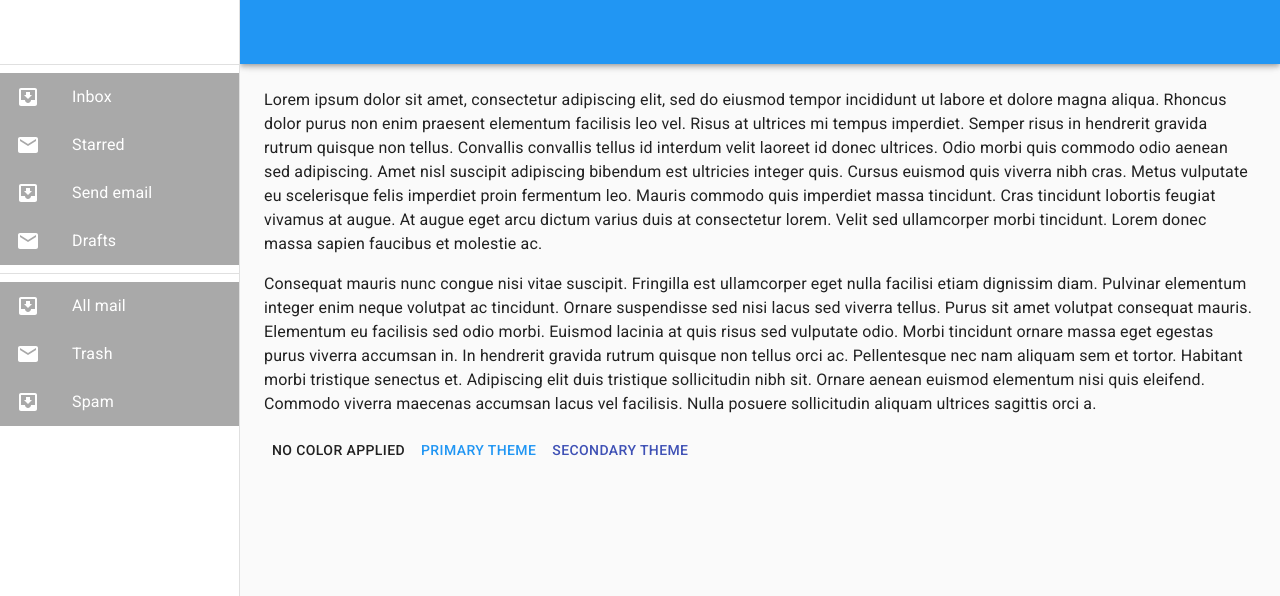
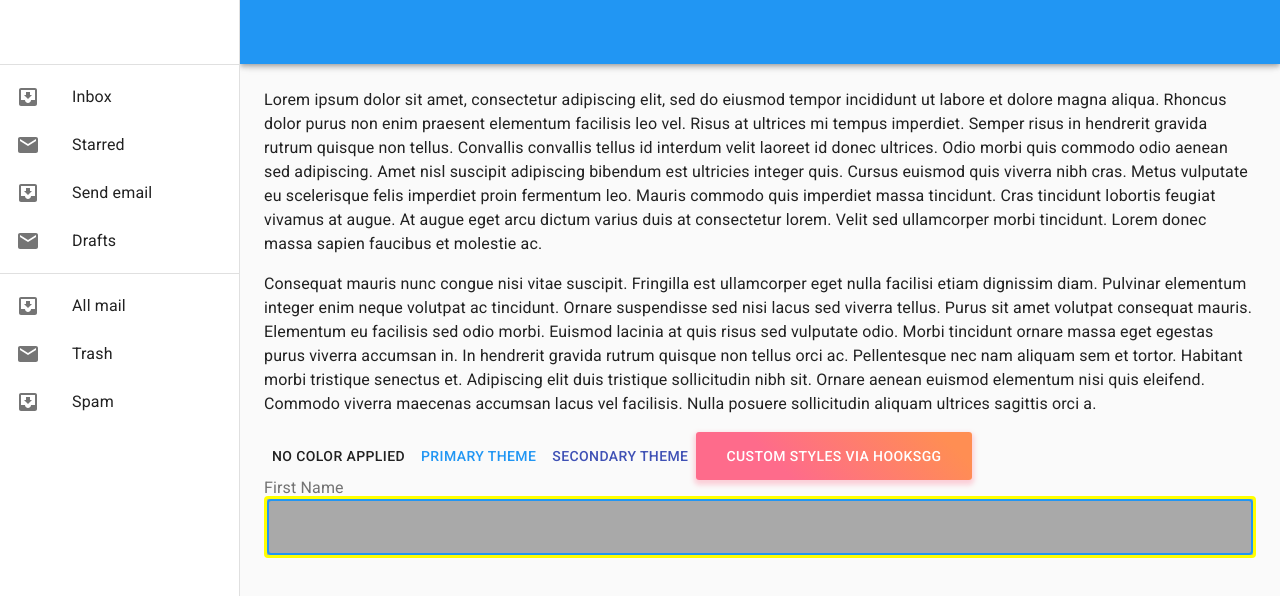
Before and after one commit to yoooee/react-materialui-app, a React (Create React App) app: page / in a window 1280 px wide. Shown: the top 596 px of the page. Built offline with nearby package versions, Linux system fonts and the light colour scheme.

Commit message:
Add various things

```diff
--- a/src/App.tsx
+++ b/src/App.tsx
@@ -1,9 +1,10 @@
 import React from 'react';
-
+import InputField from './components/Layout/FormFields/InputField/InputField';
 import Layout from './components/Layout/Layout';
 import AppStyles from './AppStyles';
 
 const App: React.FC = (): JSX.Element => {
+  const name = '';
   const classes = AppStyles();
 
   return (
--- a/src/Themes/BaseTheme.ts
+++ b/src/Themes/BaseTheme.ts
@@ -14,23 +14,23 @@ const baseTheme = createMuiTheme({
     }
   },
   overrides: {
-    MuiListItem: {
+    MuiInputBase: {
+      root: {
+        '&$focused': {
+          border: '3px solid yellow'
+        }
+      }
+    },
+    MuiOutlinedInput: {
       root: {
         color: '#0000ff',
         backgroundColor: 'darkGrey',
         '&:hover': {
           backgroundColor: 'pink'
+        },
+        '&focused': {
+          border: '3px solid red'
         }
-      }
-    },
-    MuiListItemText: {
-      root: {
-        color: '#ffffff'
-      }
-    },
-    MuiListItemIcon: {
-      root: {
-        color: '#ffffff'
       }
     }
   }
--- /dev/null
+++ b/src/components/Layout/FormFields/InputField/InputField.tsx
@@ -0,0 +1,18 @@
+import React from 'react';
+import OutlinedInput from '@material-ui/core/OutlinedInput';
+import InputLabel from '@material-ui/core/InputLabel';
+
+const InputField = (): JSX.Element => {
+  return (
+    <>
+      <InputLabel>First Name</InputLabel>
+      <OutlinedInput
+        labelWidth={0}
+        autoFocus={true}
+        fullWidth={true}
+      ></OutlinedInput>
+    </>
+  );
+};
+
+export default InputField;
--- a/src/components/Layout/Layout.tsx
+++ b/src/components/Layout/Layout.tsx
@@ -3,9 +3,28 @@ import Typography from '@material-ui/core/Typography';
 import Navigation from './Navigation/Navigation';
 import LayoutStyles from './LayoutStyles';
 import Button from '@material-ui/core/Button';
+import InputField from './FormFields/InputField/InputField';
+import { makeStyles } from '@material-ui/core/styles';
+
+const useStyles = makeStyles({
+  root: {
+    background: 'linear-gradient(45deg, #FE6B8B 30%, #FF8E53 90%)',
+    border: 0,
+    borderRadius: 3,
+    boxShadow: '0 3px 5px 2px rgba(255, 105, 135, .3)',
+    color: 'white',
+    height: 48,
+    padding: '0 30px',
+    '&:hover': {
+      color: 'blue',
+      background: 'linear-gradient(45deg, #FF0000 30%, #00FFFF 90%)'
+    }
+  }
+});
 
 const Layout = (): JSX.Element => {
   const classes = LayoutStyles();
+  const customClasses = useStyles();
 
   return (
     <>
@@ -44,6 +63,10 @@ const Layout = (): JSX.Element => {
         <Button>No Color Applied</Button>
         <Button color="primary">Primary Theme</Button>
         <Button color="secondary">Secondary Theme</Button>
+        <Button className={customClasses.root}>
+          Custom Styles via Hooksgg
+        </Button>
+        <InputField></InputField>
       </main>
     </>
   );
```
